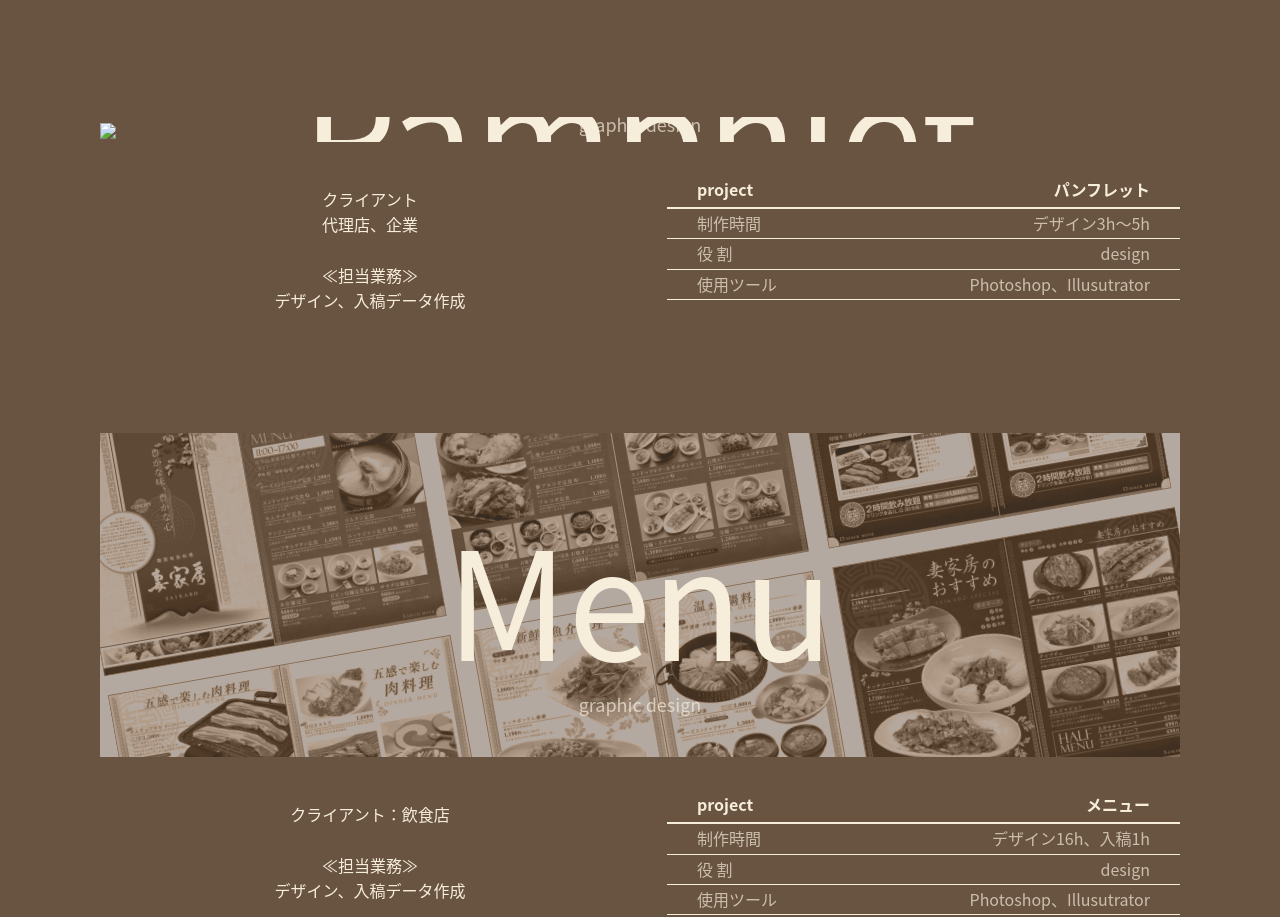
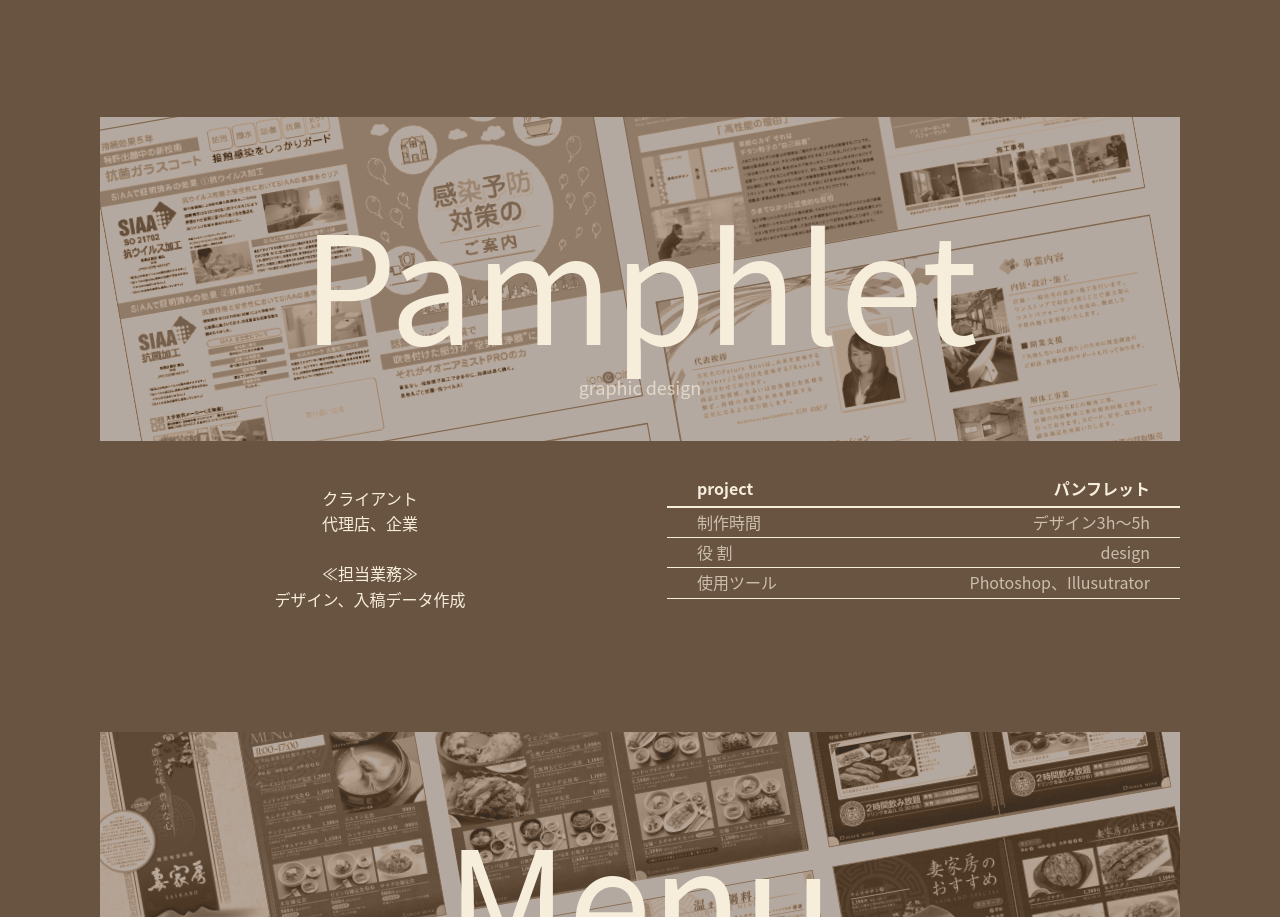
Before and after one commit to honma-mio/honma-mio.github.io, a plain HTML site: page index.html in a window 1280 px wide. Shown: the part 3445-4362 px from the top of the page. Drawn offline with nearby package versions, Linux system fonts and the light colour scheme; a script that the page names is missing.

Commit message:
pamphlet

```diff
--- a/index.html
+++ b/index.html
@@ -355,7 +355,7 @@
                 >
                   <a href="works/pamphlet/index.html">
                     <img
-                      src="image/works/pamphlet/thum_and.png"
+                      src="image/works/pamphlet/thum_pamphlet.png"
                       class="img-responsive"
                     />
                     <span class="img_title">Pamphlet</span>
```
Also changed, not shown: works/pamphlet/index.html (+1 -1 lines).
